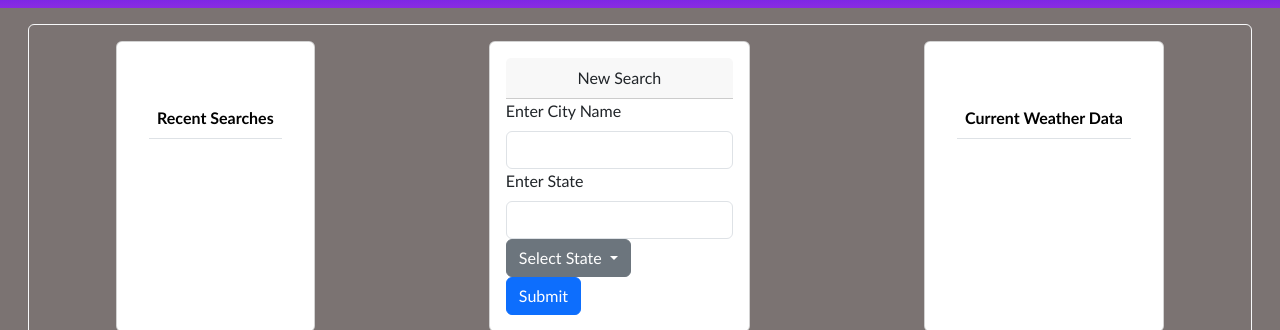
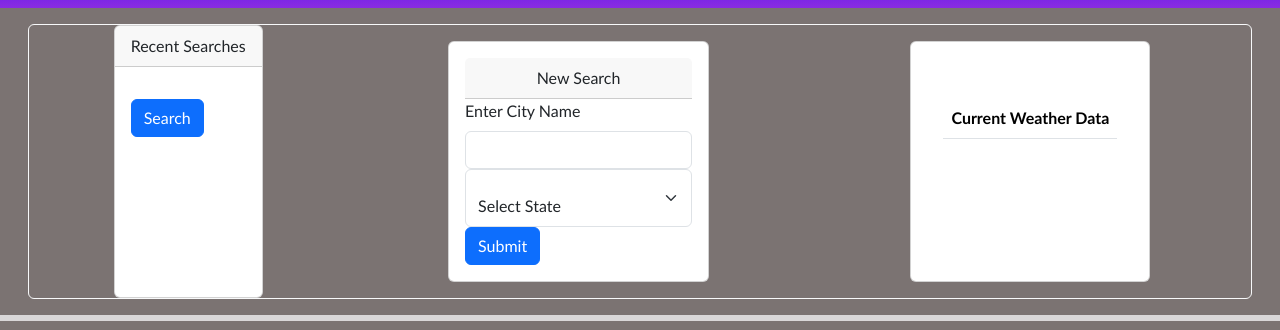
Before and after one commit to ionscion/hexagonal-meteorology, a plain HTML site: page index.html in a window 1280 px wide. Shown: the part 80-410 px from the top of the page. Drawn offline with nearby package versions, Linux system fonts and the light colour scheme.

Commit message:
added js code for local storage and updated html with functioning state dropdown

```diff
--- a/assets/script.js
+++ b/assets/script.js
@@ -8,10 +8,10 @@ let day4 = document.getElementById("day-4");
 let day5 = document.getElementById("day-5");
 let currentDay = dayjs().format("YYYY-MM-DD");
 let lattitude = [];
-let longitude =[];
+let longitude = [];
 
 function getApi(param1, param2) {
-    clearPage();
+  clearPage();
   let forecastUrl = `https://api.openweathermap.org/data/2.5/forecast?lat=${lattitude}&lon=${longitude}&appid=326e6d35f7ebe093972477e3b80624aa&units=imperial`;
   let requestUrl2 = `https://api.openweathermap.org/data/2.5/weather?lat=${lattitude}&lon=${longitude}&appid=326e6d35f7ebe093972477e3b80624aa&units=imperial`;
 
@@ -86,7 +86,7 @@ function getApi(param1, param2) {
         //date
         let createDateRow = document.createElement("tr");
         let createDate = document.createElement("td");
-        createDate.textContent = `Date: ${filteredData[i].dt_txt.slice(0,11)}`;
+        createDate.textContent = `Date: ${filteredData[i].dt_txt.slice(0, 11)}`;
         createDateRow.appendChild(createDate);
         createTableRow.appendChild(createDateRow);
         //icon
@@ -119,16 +119,19 @@ function getApi(param1, param2) {
         currentId.appendChild(createTableRow);
       }
     });
-    lattitude=[];
-    longitude=[];
+  lattitude = [];
+  longitude = [];
 }
 
-function getCityApi() {
+function getCityApi(e) {
+  e.preventDefault();
   let cityInput = document.getElementById("city-input");
   let selectedState = document.getElementById("state-input");
 
   cityInput = cityInput.value;
   selectedState = selectedState.value;
+  searchSave(cityInput, selectedState);
+
   let cityUrl = `http://api.openweathermap.org/geo/1.0/direct?q=${cityInput},${selectedState},US&limit=5&appid=326e6d35f7ebe093972477e3b80624aa`;
 
   fetch(cityUrl)
@@ -160,11 +163,21 @@ function getCityApi() {
 searchButton.addEventListener("click", getCityApi);
 
 function clearPage() {
-    tableBody.textContent = "";
-    for (let i = 0; i < 5; i++) {
-        let currentId = document.getElementById(`day-${i + 1}`);
-        currentId.textContent = "";
+  tableBody.textContent = "";
+  for (let i = 0; i < 5; i++) {
+    let currentId = document.getElementById(`day-${i + 1}`);
+    currentId.textContent = "";
+  }
 }
+//prevent duplicates
+// do search
+function searchSave(city, state) {
+  let citySearches = JSON.parse(localStorage.getItem("city-searches")) || [];
+  citySearches.push(`${city},${state}`);
+  localStorage.setItem("city-searches", JSON.stringify(citySearches));
+
+//write the searches to the html box
+//search button
 }
 
 // fetchButton.addEventListener("click", getApi);
--- a/index.html
+++ b/index.html
@@ -19,46 +19,82 @@
     </header>
 
     <div class="container-fluid">
-      <div class="d-flex justify-content-around border border-light rounded bg-opacity-10 m-3">
-        <div class="card p-3 m-3">
-          <table class="card-body table mx-auto my-4">
-            <thead>
-              <tr>
-                <th>Recent Searches</th>
-              </tr>
-            </thead>
-            <tbody id="recent-table" class="mx-auto text-center"></tbody>
-          </table>
+      <div
+        class="d-flex justify-content-around border border-light rounded bg-opacity-10 m-3"
+      >
+        <div class="card">
+          <div class="card-header">Recent Searches</div>
+          <div class="card-body">
+            <ul class="card-text" id="recent-searches">
+            </ul>
+            <button class="btn btn-primary">Search</button>
+          </div>
         </div>
         <div class="card p-3 m-3">
           <form>
             <div class="card-header text-center">New Search</div>
             <label for="city-search" class="form-label">Enter City Name</label>
             <input type="city" class="form-control" id="city-input" required />
-            <label for="state-search" class="form-label">Enter State</label>
-            <input type="city" class="form-control" id="state-input" required />
-            <div class="dropdown">
-              <button
-                class="btn btn-secondary dropdown-toggle"
-                type="button"
-                data-bs-toggle="dropdown"
-                aria-expanded="false"
-                role="button"
+            <!-- <label for="state-search" class="form-label">Enter State</label>
+            <input type="city" class="form-control" id="state-input" required /> -->
+            <div class="form-floating">
+              <select
+                class="form-select"
+                id="state-input"
+                aria-label="Floating label select example"
               >
-                Select State
-              </button>
-
-              <ul class="dropdown-menu">
-                <li>
-                  <button class="dropdown-item" role="button">Alabama</button>
-                </li>
-                <li>
-                  <button class="dropdown-item" role="button">Alaska</button>
-                </li>
-                <li>
-                  <button class="dropdown-item" role="button">Colorado</button>
-                </li>
-              </ul>
+                <option selected>Select State</option>
+                <option value="Alabama">AL</option>
+                <option value="Alaska">AK</option>
+                <option value="Arizona">AZ</option>
+                <option value="Arkansas">AR</option>
+                <option value="California">CA</option>
+                <option value="Colorado">CO</option>
+                <option value="Connecticut">CT</option>
+                <option value="Delaware">DE</option>
+                <option value="Florida">FL</option>
+                <option value="Georgia">GA</option>
+                <option value="Hawaii">HI</option>
+                <option value="Idaho">ID</option>
+                <option value="Illinois">IL</option>
+                <option value="Indiana">IN</option>
+                <option value="Iowa">IA</option>
+                <option value="Kansas">KS</option>
+                <option value="Kentucky">KY</option>
+                <option value="Louisiana">LA</option>
+                <option value="Maine">ME</option>
+                <option value="Maryland">MD</option>
+                <option value="Massachusetts">MS</option>
+                <option value="Michigan">MI</option>
+                <option value="Minnesota">MN</option>
+                <option value="Mississippi">MS</option>
+                <option value="Missouri">MO</option>
+                <option value="Montana">MT</option>
+                <option value="Nebraska">NE</option>
+                <option value="Nevada">NV</option>
+                <option value="New Hampshire">NH</option>
+                <option value="New Jersey">NJ</option>
+                <option value="New Mexico">NM</option>
+                <option value="New York">NY</option>
+                <option value="North Carolina">NC</option>
+                <option value="North Dakota">ND</option>
+                <option value="Ohio">OH</option>
+                <option value="Oklahoma">OK</option>
+                <option value="Oregon">OR</option>
+                <option value="Pennsylvania">PA</option>
+                <option value="Rhode Island">RI</option>
+                <option value="South Carolina">SC</option>
+                <option value="South Dakota">SD</option>
+                <option value="Tennessee">TN</option>
+                <option value="Texas">TX</option>
+                <option value="Utah">UT</option>
+                <option value="Vermont">VT</option>
+                <option value="Virginia">VA</option>
+                <option value="Washington">WA</option>
+                <option value="West Virginia">WV</option>
+                <option value="Wisconsin">WI</option>
+                <option value="Wyoming">WY</option>
+              </select>
             </div>
             <button type="submit" class="btn btn-primary" id="search-submit">
               Submit
```
